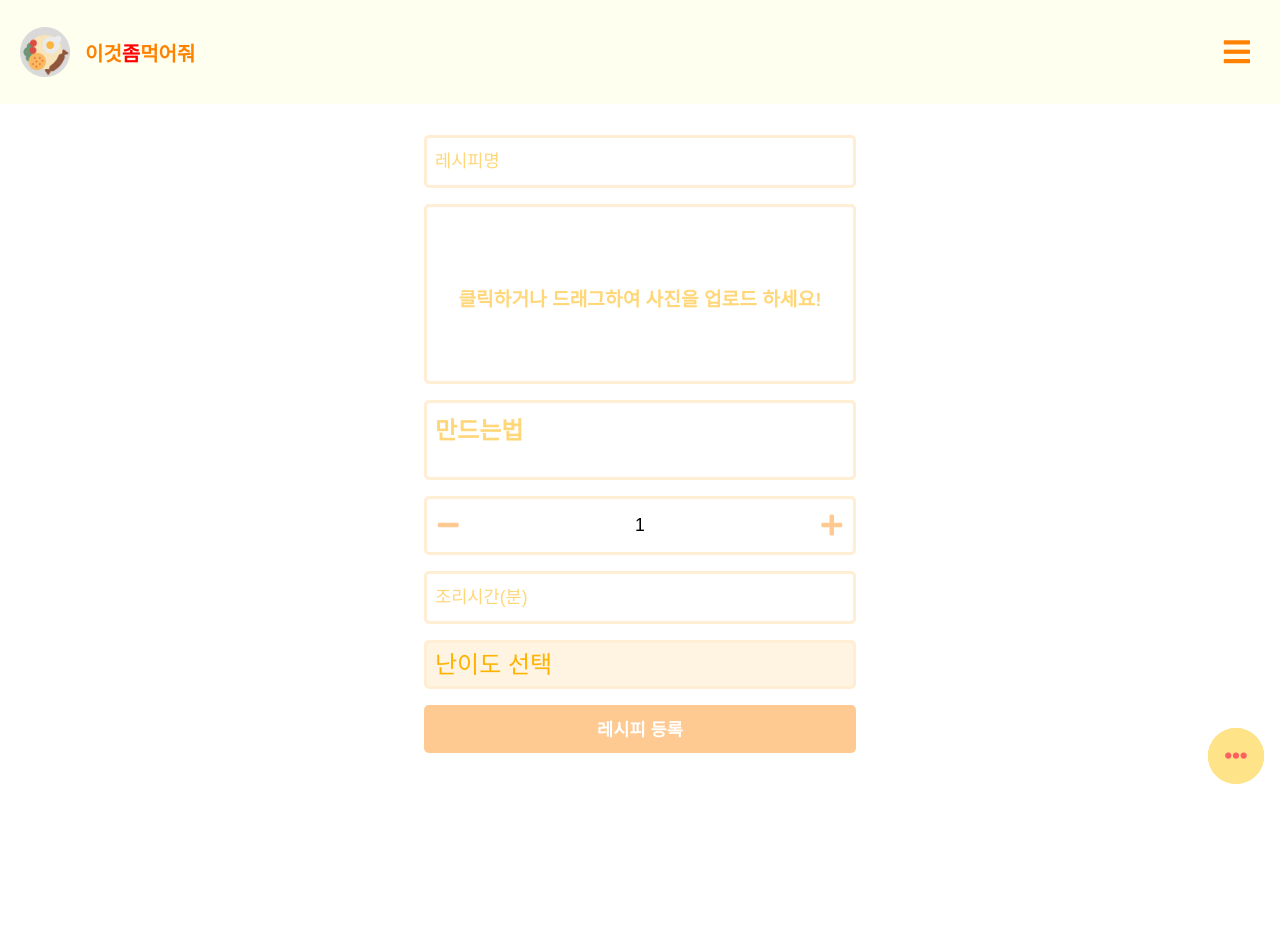
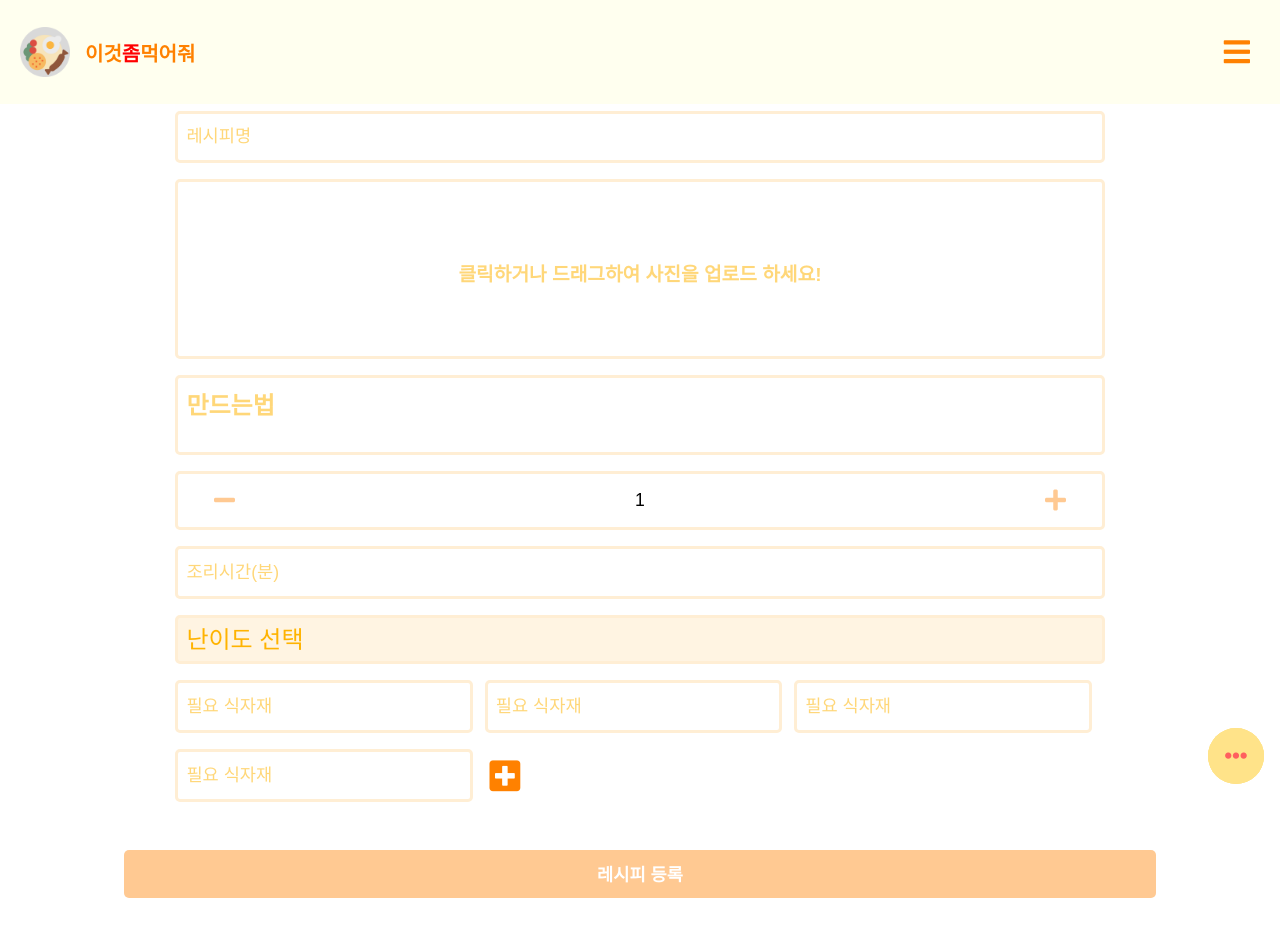
Before and after one commit to eunche/plzeat-deploy-0606, a Django app: page /recipies/create/ in a window 1280 px wide. Before the commit the page ends 784 px from the top, so only its background shows below. Run offline with Django 3.2, Linux system fonts and the light colour scheme; some libraries are stand-ins or nearby versions; some web fonts are replaced.

Commit message:
필요식자재 추가 js 기능추가

```diff
--- a/recipies/forms.py
+++ b/recipies/forms.py
@@ -20,3 +20,6 @@ class RecipeCreateForm(forms.ModelForm):
             "recipe_time": forms.NumberInput(attrs={"placeholder": "조리시간(분)", "style": "-webkit-appearance:none;"}),
             "recipe_level": forms.Select()
         }
+    need_food = forms.CharField(
+        widget=forms.TextInput(attrs={"placeholder": "필요 식자재"}),
+    )
--- /dev/null
+++ b/recipies/static/recipies/js/need_food_add.js
@@ -0,0 +1,22 @@
+const need_plus = document.querySelector(".jsNeedPlus");
+const copyed = document.querySelector(".jsNeed");
+const gijun = document.querySelector(".need_plus");
+console.log(need_plus);
+
+const clickedPlusIcon = (event) => {
+  console.log("클릭됨");
+  gijun.insertAdjacentHTML(
+    "beforebegin",
+    `
+    <div class="input need_food">
+        <input type="text" name="need_food" placeholder="필요 식자재" required id="id_need_food">
+    </div>
+  `
+  );
+};
+
+const clickedNeedPlus = () => {
+  need_plus.addEventListener("click", clickedPlusIcon);
+};
+
+clickedNeedPlus();
--- a/recipies/views.py
+++ b/recipies/views.py
@@ -88,7 +88,9 @@ def recipe_detail(request, pk):
 
 def recipe_create(request):
     if request.method == 'POST':
-        pass
+        form = forms.RecipeCreateForm(request.POST)
+        if form.is_valid():
+            form.save()
     else:
         form = forms.RecipeCreateForm()
 
--- a/templates/recipies/recipe_form.html
+++ b/templates/recipies/recipe_form.html
@@ -100,12 +100,68 @@
 
     select option {
         font-family: "NanumSquare", sans-serif !important;
-        color: #ffd779 !important;
     }
 
     input,
     select {
         font-weight: normal !important;
+    }
+
+    .need_food {
+        width: 32%;
+        display: inline-block;
+        margin-right: 1.3%;
+    }
+
+    .need_food input {
+        width: 100%;
+    }
+
+    .need_food_big {
+        width: 90%;
+        flex-direction: row;
+        justify-content: flex-start !important;
+    }
+
+    .input {
+        display: flex;
+        flex-wrap: wrap;
+        justify-content: center;
+        align-items: center;
+    }
+
+    input,
+    .quantity_input,
+    textarea,
+    .file-upload,
+    select {
+        width: 90% !important;
+    }
+
+    input[name='need_food'] {
+        width: 100% !important;
+    }
+
+    .wrapper {
+        position: relative;
+        margin-top: 2rem;
+        height: auto;
+    }
+
+    @media(max-width:500px) {
+        .wrapper {
+            position: static;
+            margin-top: 15rem;
+        }
+    }
+
+    .need_plus {
+        padding: 0.3rem;
+        display: flex;
+        flex-direction: row;
+        justify-content: flex-start !important;
+        font-size: 2.2rem;
+        color: #ff8100;
     }
 </style>
 {% endblock css %}
@@ -152,7 +208,7 @@
         </div>
         {% elif field.name == 'recipe_level' %}
         <select name="recipe_level" required id="id_recipe_level">
-            <option selected value="">난이도 선택</option>
+            <option selected disabled value="">난이도 선택</option>
 
             <option value="쉬움">쉬움</option>
 
@@ -161,6 +217,24 @@
             <option value="어려움">어려움</option>
 
         </select>
+        {% elif field.name == 'need_food' %}
+        <div class="input need_food_big">
+            <div class="input need_food jsNeed">
+                <input type="text" name="need_food" placeholder="필요 식자재" required id="id_need_food">
+            </div>
+            <div class="input need_food">
+                <input type="text" name="need_food" placeholder="필요 식자재" required id="id_need_food">
+            </div>
+            <div class="input need_food">
+                <input type="text" name="need_food" placeholder="필요 식자재" required id="id_need_food">
+            </div>
+            <div class="input need_food">
+                <input type="text" name="need_food" placeholder="필요 식자재" required id="id_need_food">
+            </div>
+            <div class="input need_food need_plus">
+                <i class="fas fa-plus-square jsNeedPlus"></i>
+            </div>
+        </div>
         {% else %}
         {{field}}
         {% endif %}
@@ -178,4 +252,5 @@
 {% block script %}
 <script src="{% static '/foods/js/food_upload_image.js' %}"></script>
 <script src="{% static '/foods/js/quantity_button.js' %}"></script>
+<script src="{% static '/recipies/js/need_food_add.js' %}"></script>
 {% endblock script %}
```
